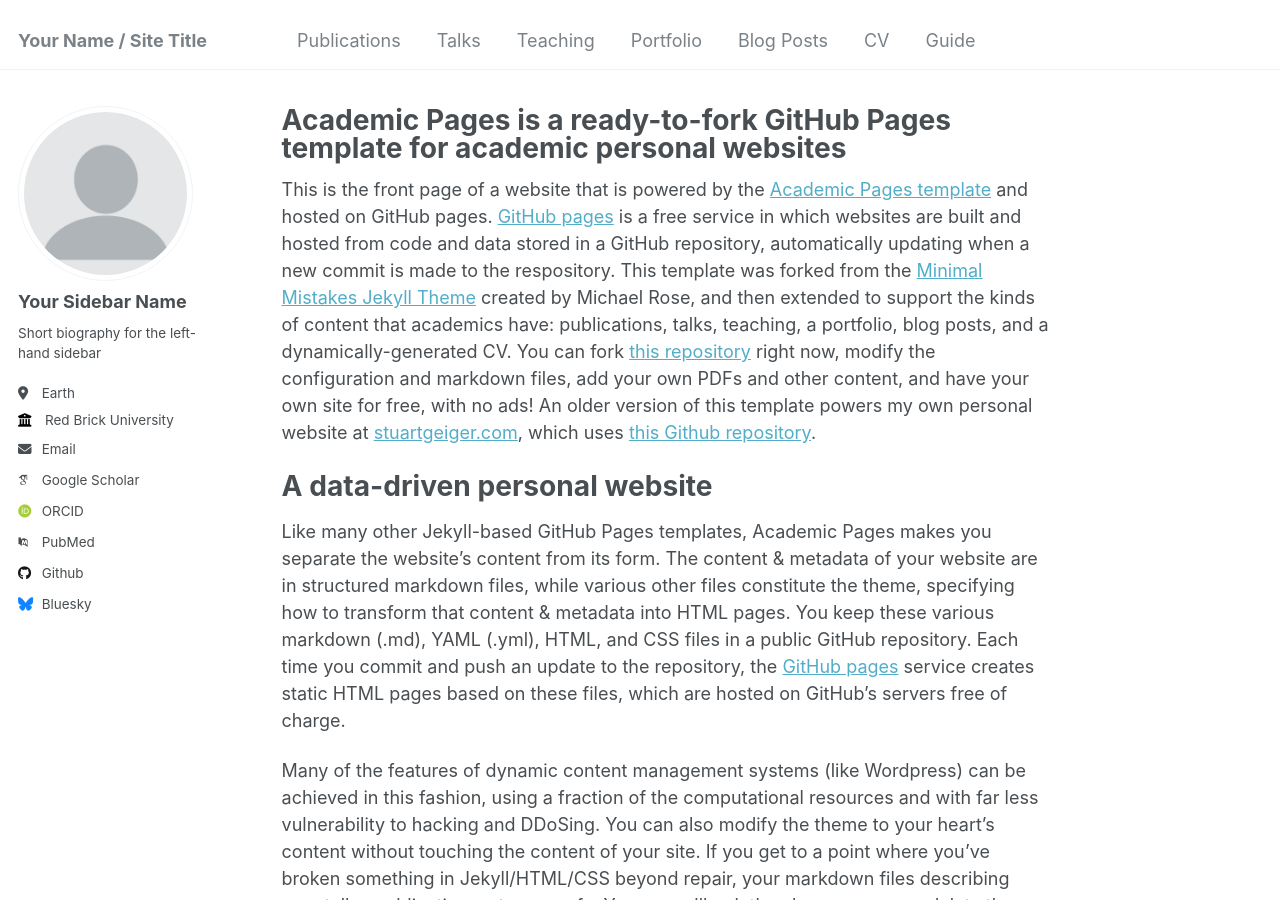
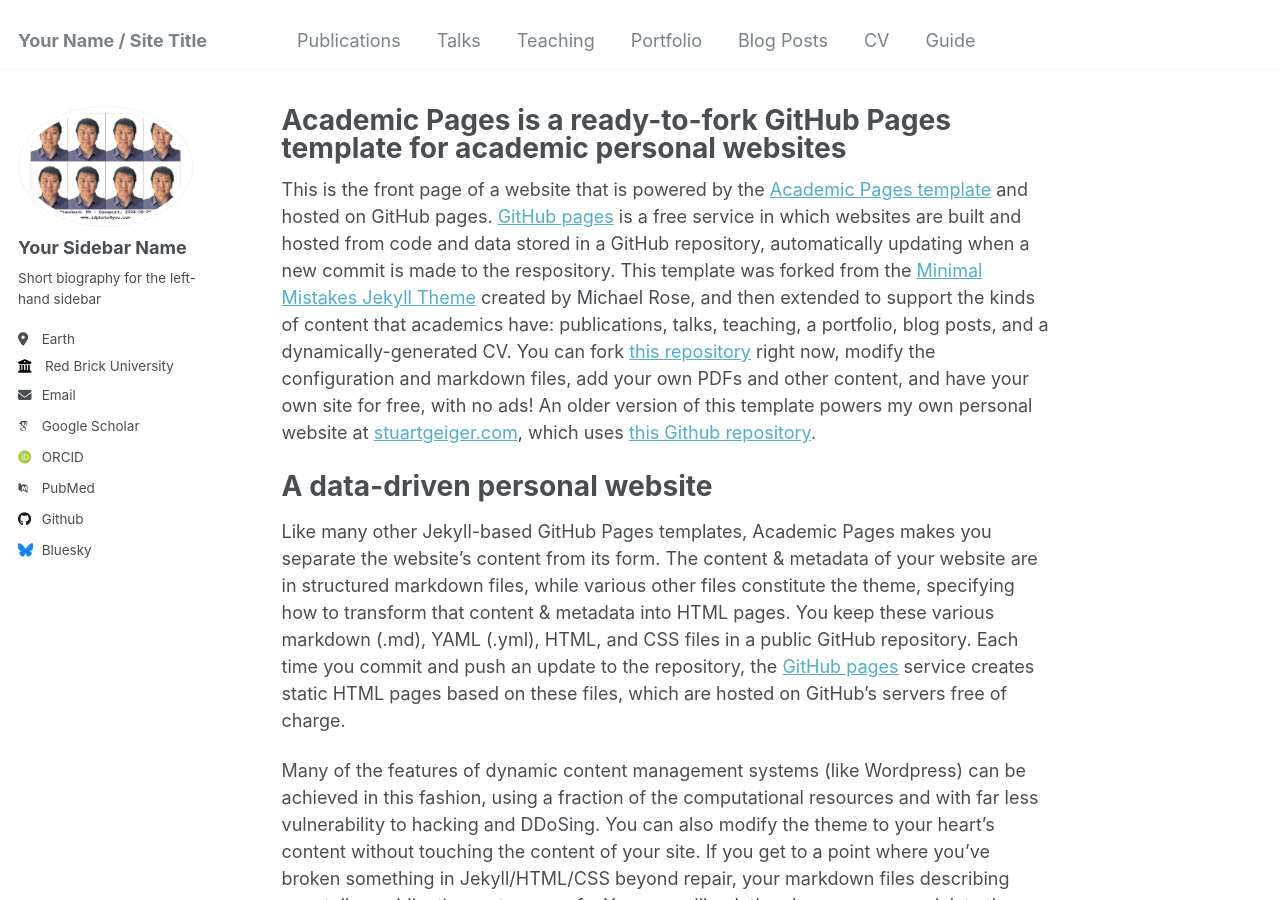
Before and after one commit to Anthony-S-Chen/Anthony-S-Chen.github.io, a Jekyll site: the page built from _pages/about.md, in a window 1280 px wide and 900 px high. Built offline with Jekyll 4.4.1, drawn with Linux system fonts in a browser that asks for light colours; some web fonts are replaced.

Commit message:
Update _config.yml

```diff
--- a/_config.yml
+++ b/_config.yml
@@ -12,7 +12,7 @@ title                    : "Your Name / Site Title"
 title_separator          : "-"
 name                     : &name "Your Name"
 description              : &description "personal description"
-url                      : https://academicpages.github.io # the base hostname & protocol for your site e.g. "https://mmistakes.github.io"
+url                      : https://anthony-s-chen.github.io/Portfolio/ #https://academicpages.github.io # the base hostname & protocol for your site e.g. "https://mmistakes.github.io"
 baseurl                  : "" # the subpath of your site, e.g. "/blog"
 repository               : "academicpages/academicpages.github.io"
 
@@ -21,7 +21,7 @@ repository               : "academicpages/academicpages.github.io"
 #               Additional customization can be done by editing /_includes/author-profile.html
 author:
   # Biographic information
-  avatar           : "profile.png"
+  avatar           : "Chen_France_2024_Visa_6_4.jpeg"
   name             : "Your Sidebar Name"
   pronouns         : # example: "she/her"
   bio              : "Short biography for the left-hand sidebar"
```
